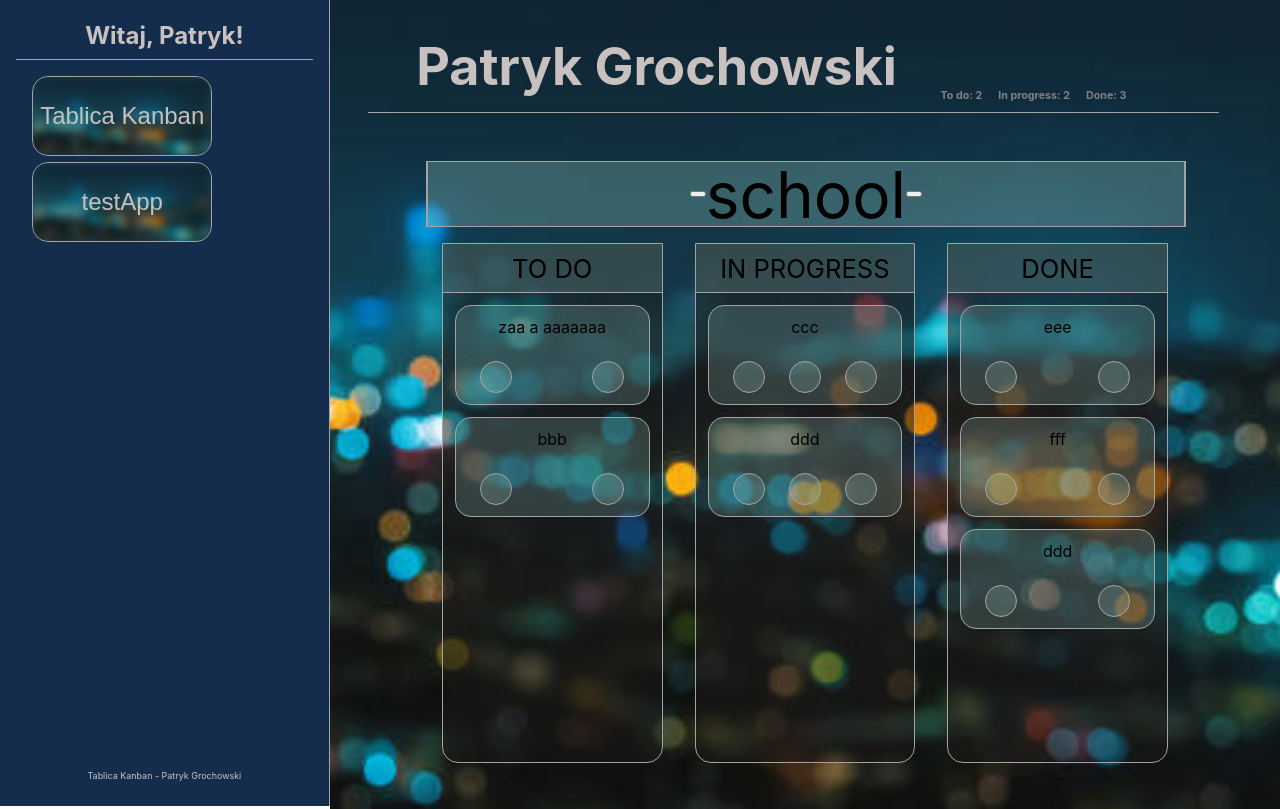
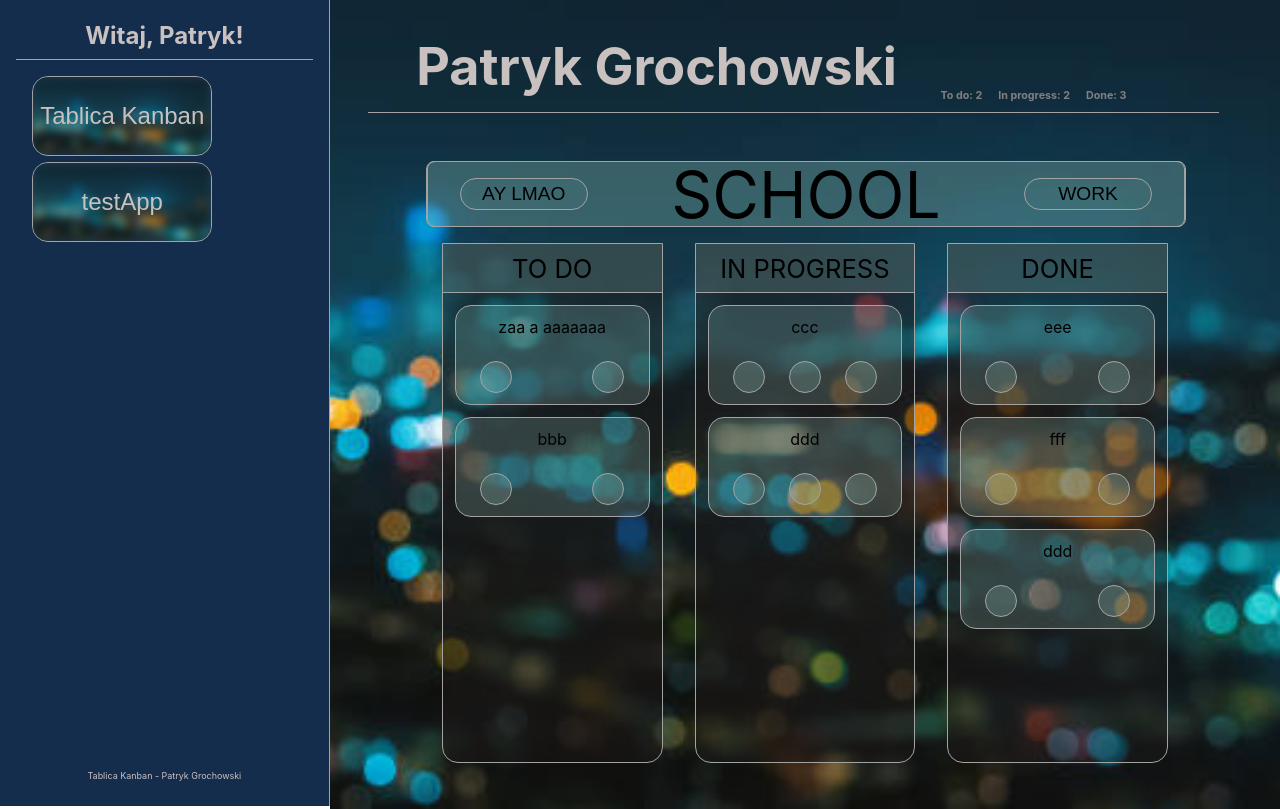
Before and after one commit to grochowp/planner, a React (Create React App) app in the folder client/: page /kanban in a window 1280 px wide. Built offline with nearby package versions, Linux system fonts and the light colour scheme; the HTML template or start-up script is replaced by a standard one.

Commit message:
add toggle tasks

```diff
--- a/client/src/App.js
+++ b/client/src/App.js
@@ -30,6 +30,20 @@ const usersTemp = [
         InProgress: ["masturbate", "ddd"],
         Done: ["precum", "fff"],
       },
+      {
+        taskID: 2,
+        task: "penice",
+        ToDo: ["dsfds", "bbb"],
+        InProgress: ["fdsvcxcx", "fcxbxc"],
+        Done: ["vcxvcxv", "sadasdasd"],
+      },
+      {
+        taskID: 3,
+        task: "ay lmao",
+        ToDo: ["dsad", "vcxvxv"],
+        InProgress: ["vcxvcxvcvxc", "ddd"],
+        Done: ["vcxvxc", "fff"],
+      },
     ],
   },
   {
@@ -40,6 +54,15 @@ const usersTemp = [
     password: 4321,
     role: "user",
     picture: "bbb",
+    tasks: [
+      {
+        taskID: 0,
+        task: "",
+        ToDo: [],
+        InProgress: [],
+        Done: [],
+      },
+    ],
   },
 ];
 
--- a/client/src/TasksList.js
+++ b/client/src/TasksList.js
@@ -1,4 +1,4 @@
-import React, { useState } from "react";
+import React from "react";
 import { Task } from "./Task";
 
 export const TasksList = ({
@@ -7,16 +7,46 @@ export const TasksList = ({
   taskIndex,
   onSetTaskIndex,
 }) => {
-  const handleTaskButtonClick = (newIndex) => {
-    onSetTaskIndex(() => newIndex);
+  let NextTask =
+    activeUser.tasks[
+      (taskIndex + 1) % activeUser.tasks.length
+    ].task.toUpperCase();
+  let previousTask =
+    activeUser.tasks[
+      (taskIndex + activeUser.tasks.length - 1) % activeUser.tasks.length
+    ].task.toUpperCase();
+
+  const handleNextTask = () => {
+    onSetTaskIndex(() => (taskIndex + 1) % activeUser.tasks.length);
   };
+  const handlePreviousTask = () => {
+    onSetTaskIndex(
+      () => (taskIndex + activeUser.tasks.length - 1) % activeUser.tasks.length
+    );
+  };
+
   return (
     <div className="tasks-list-container">
       <div className="tasks-list-task-name">
         <div className="tasks-list-task-name">
-          <button onClick={() => handleTaskButtonClick(1)}></button>
-          {activeUser.tasks[taskIndex].task}
-          <button onClick={() => handleTaskButtonClick(0)}></button>
+          {activeUser.tasks.length > 1 ? (
+            <button
+              className="btn-previous-task"
+              onClick={() => handlePreviousTask()}
+            >
+              {previousTask}
+            </button>
+          ) : (
+            ""
+          )}
+          {activeUser.tasks[taskIndex].task.toUpperCase()}
+          {activeUser.tasks.length > 1 ? (
+            <button className="btn-next-task" onClick={() => handleNextTask()}>
+              {NextTask}
+            </button>
+          ) : (
+            ""
+          )}
         </div>
       </div>
 
--- a/client/src/index.scss
+++ b/client/src/index.scss
@@ -227,7 +227,9 @@ $primary-text: #0c0a0a;
   justify-content: center;
   align-items: center;
   display: flex;
+  justify-content: space-between;
   border: 1px solid $primary-border;
+  border-radius: 8px;
 }
 .tasks-list-container {
   margin: 3rem 6rem;
@@ -350,3 +352,23 @@ $primary-text: #0c0a0a;
   position: relative;
   right: 5px;
 }
+
+.btn-previous-task {
+  margin-left: 2rem;
+}
+
+.btn-next-task {
+  margin-right: 2rem;
+}
+
+.btn-previous-task,
+.btn-next-task {
+  width: 8rem;
+  height: 2rem;
+  border: 1px solid $primary-border;
+  border-radius: 16px;
+  background-color: rgba(159, 211, 199, 0.05);
+  color: black;
+  font-size: 1.2rem;
+  cursor: pointer;
+}
```
